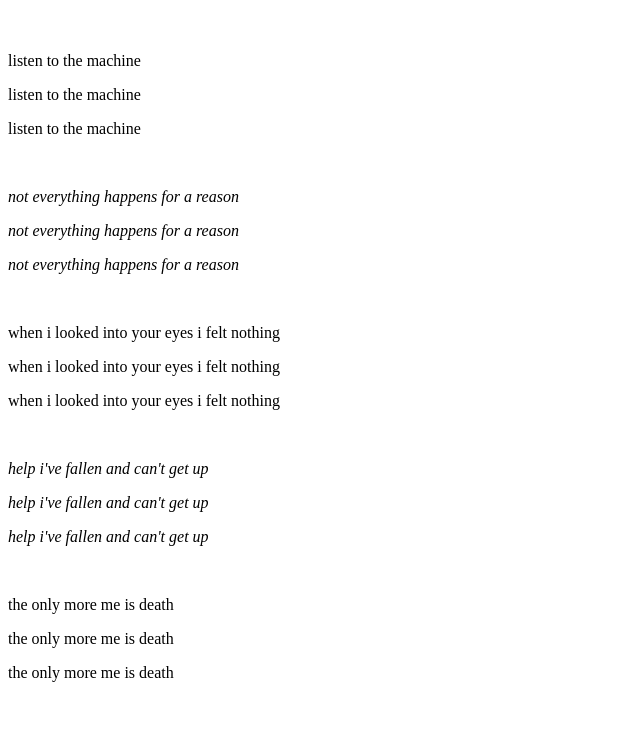
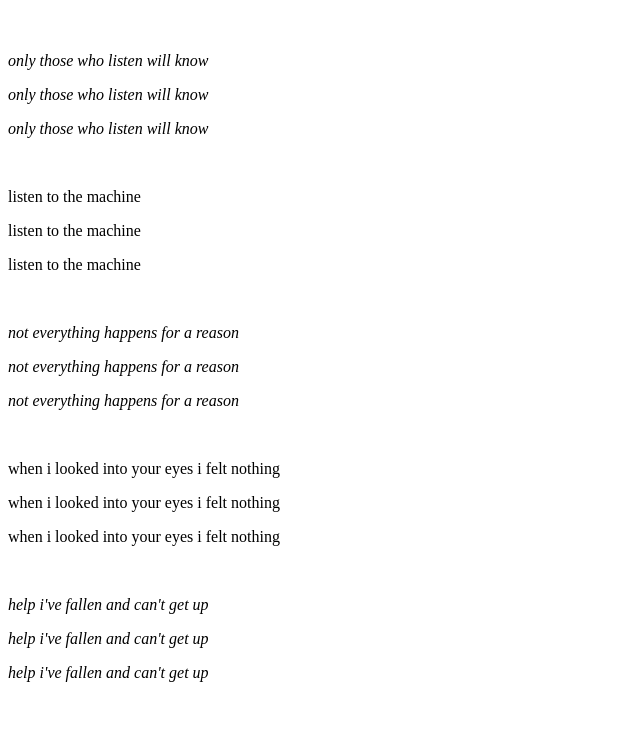
Before and after one commit to garcigasai/garcigasai.github.io, a plain HTML site: page index.html in a window 1280 px wide. Shown: the part 48-777 px from the top of the page, without its empty margins (0-640 px from the left). Drawn offline with Linux system fonts and the light colour scheme.

Commit message:
Update index.html

```diff
--- a/index.html
+++ b/index.html
@@ -1,4 +1,10 @@
 <h1>x3ro.blog</h1>
+<br>
+<section>
+<em><p>only those who listen will know</p>
+<p>only those who listen will know</p>
+<p>only those who listen will know</p></em>
+</section>
 <br>
 <section>
 <p>listen to the machine</p>
```
